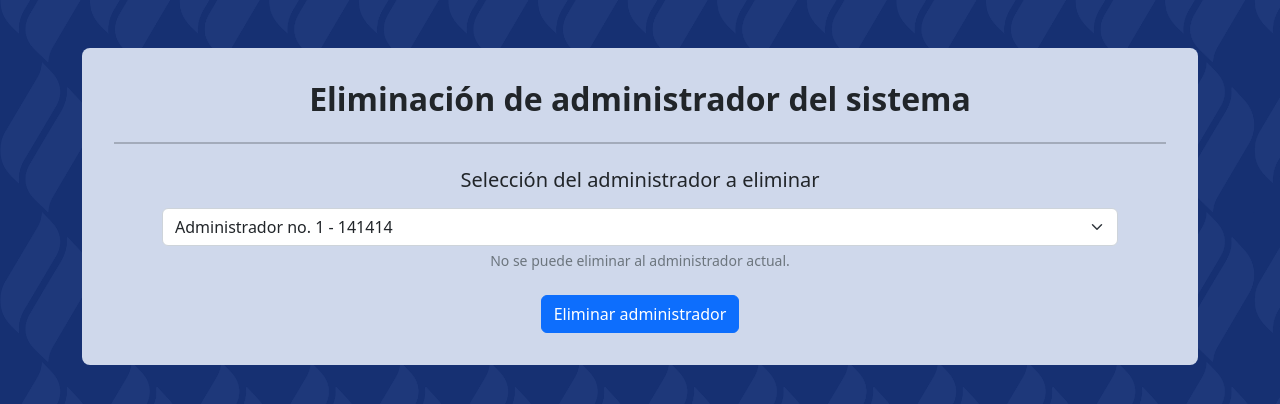
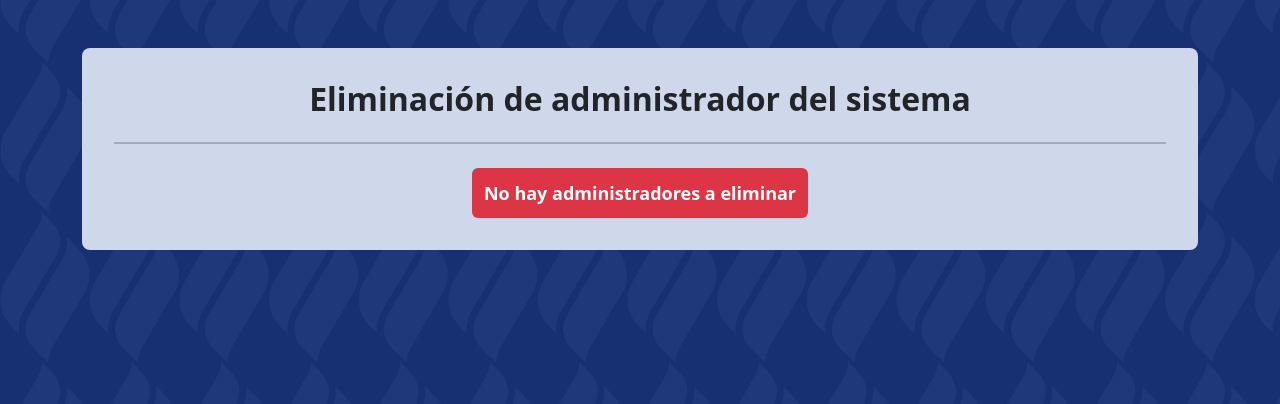
Before and after one commit to ErikGmz/Checador-UMD, a PHP site: page /administrador/eliminacion_administradores/eliminacion_administrador.php in a window 1280 px wide. Shown: the part 88-492 px from the top of the page. Run offline with PHP 8.4, Linux system fonts and the light colour scheme; the visitor is signed in with stand-in values (Sample User, id 1); data comes from the database, SQL or seed files in the repository.

Commit message:
[Modified] Algoritmo para impedir que el administrador predeterminado sea eliminado.

```diff
--- a/administrador/eliminacion_administradores/eliminacion_administrador.php
+++ b/administrador/eliminacion_administradores/eliminacion_administrador.php
@@ -16,7 +16,8 @@
     }
 
     # Obtener todos los administradores registrados.
-    $administradores = $conexion_base->query("SELECT * FROM coordinador WHERE ID <> '" . $_SESSION["ID_administrador"] . "';");
+    $administradores = $conexion_base->query("SELECT * FROM coordinador WHERE ID NOT IN
+    ('" . $_SESSION["ID_administrador"] . "', '141414');");
 ?>
 
 <!--Código HTML del archivo-->
@@ -91,7 +92,7 @@
                                 ?>
                             </select>
                             <div class="form-text text-center">
-                                No se puede eliminar al administrador actual.
+                                No se puede eliminar al administrador actual o predeterminado.
                             </div>
                         </div>
 
```
